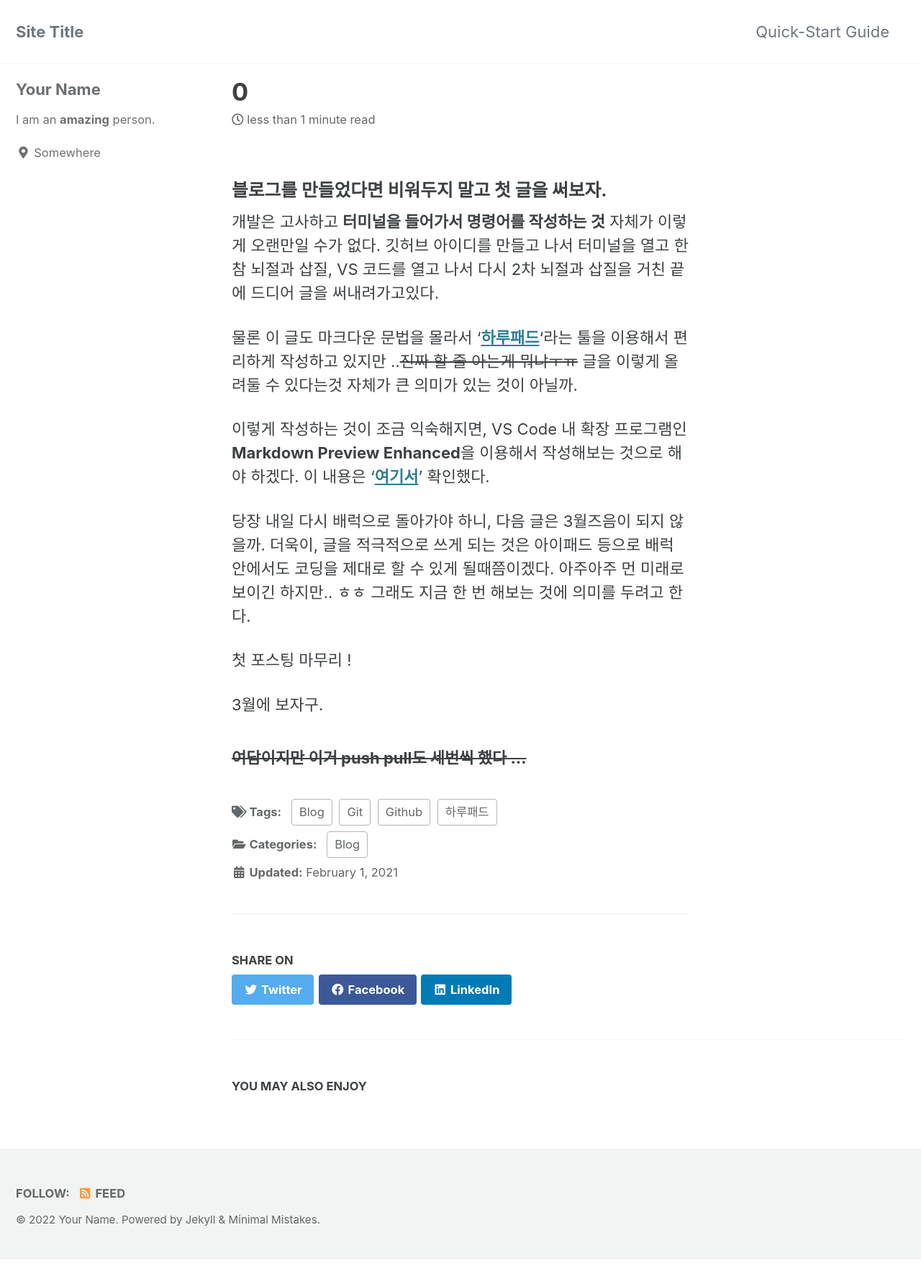
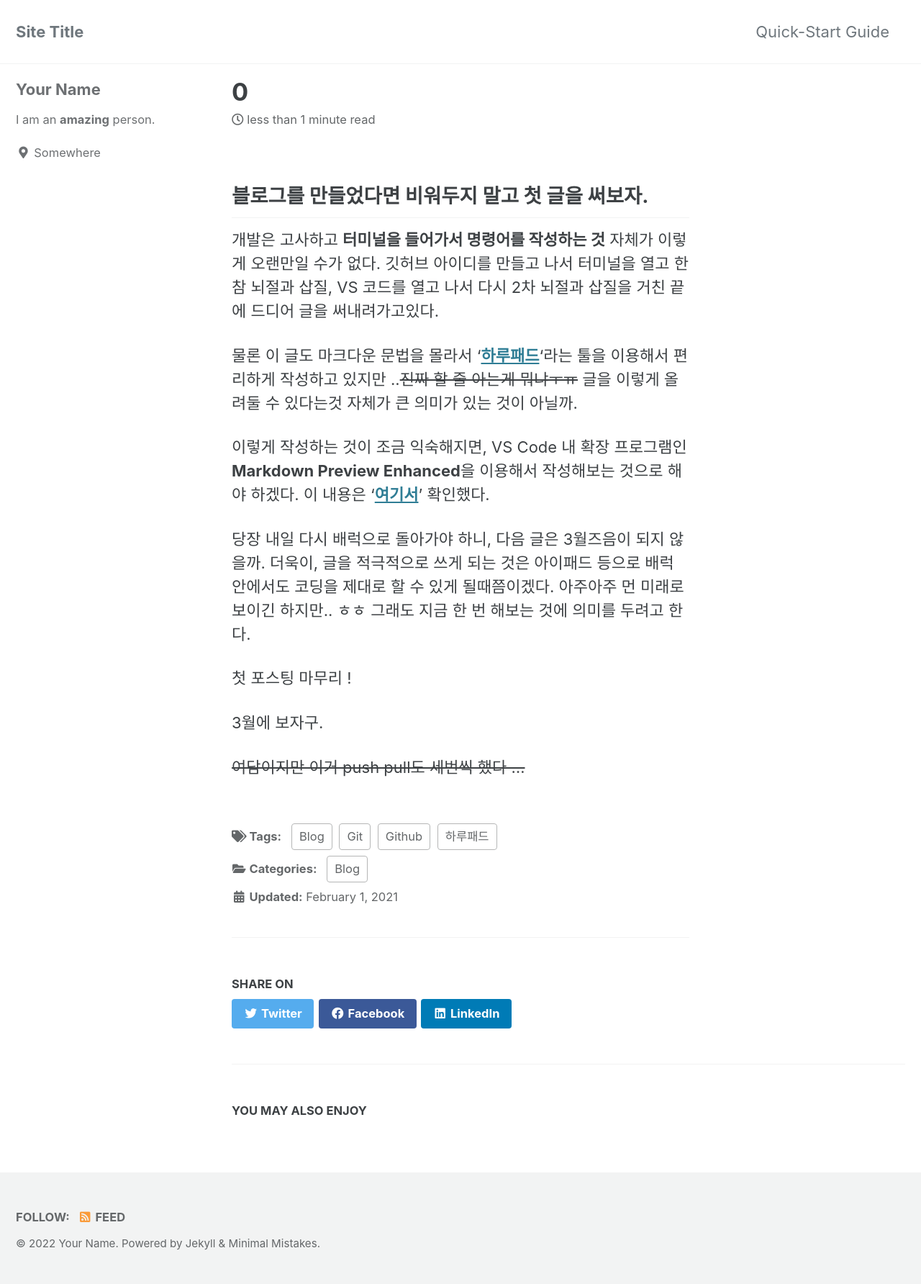
Before and after one commit to JyngJ/JyngJ.github.io, a Jekyll site: the page built from _posts/2021-02-01-0.md, in a window 1280 px wide. Shown: the whole page at 72% size. Built offline with Jekyll 4.4.1, drawn with Linux system fonts in a browser that asks for light colours; cached includes are drawn as plain includes; before the commit the page ends 1750 px from its top, so only the background shows below that.

```diff
--- a/_posts/2021-02-01-0.md
+++ b/_posts/2021-02-01-0.md
@@ -14,21 +14,22 @@ date: 2021-02-01
 last_modified_at: 2021-02-01
 ---
 
-### 블로그를 만들었다면 비워두지 말고 첫 글을 써보자.
-
- 개발은 고사하고 **터미널을 들어가서 명령어를 작성하는 것** 자체가 이렇게 오랜만일 수가 없다. 깃허브 아이디를 만들고 나서 터미널을 열고 한참 뇌절과 삽질, VS 코드를 열고 나서 다시 2차 뇌절과 삽질을 거친 끝에 드디어 글을 써내려가고있다.
+## 블로그를 만들었다면 비워두지 말고 첫 글을 써보자.
 
 
- 물론 이 글도 마크다운 문법을 몰라서 '[**하루패드**](http://pad.haroopress.com/page.html)'라는 툴을 이용해서 편리하게 작성하고 있지만 ..~~진짜 할 줄 아는게 뭐냐ㅜㅠ~~ 글을 이렇게 올려둘 수 있다는것 자체가 큰 의미가 있는 것이 아닐까.
+개발은 고사하고 **터미널을 들어가서 명령어를 작성하는 것** 자체가 이렇게 오랜만일 수가 없다. 깃허브 아이디를 만들고 나서 터미널을 열고 한참 뇌절과 삽질, VS 코드를 열고 나서 다시 2차 뇌절과 삽질을 거친 끝에 드디어 글을 써내려가고있다.
+
+
+물론 이 글도 마크다운 문법을 몰라서 '[**하루패드**](http://pad.haroopress.com/page.html)'라는 툴을 이용해서 편리하게 작성하고 있지만 ..~~진짜 할 줄 아는게 뭐냐ㅜㅠ~~ 글을 이렇게 올려둘 수 있다는것 자체가 큰 의미가 있는 것이 아닐까.
 
 이렇게 작성하는 것이 조금 익숙해지면, VS Code 내 확장 프로그램인 **Markdown Preview Enhanced**을 이용해서 작성해보는 것으로 해야 하겠다. 이 내용은 '[**여기서**](https://ansohxxn.github.io/blog/posting/)' 확인했다.
 
 
- 당장 내일 다시 배럭으로 돌아가야 하니, 다음 글은 3월즈음이 되지 않을까. 더욱이, 글을 적극적으로 쓰게 되는 것은 아이패드 등으로 배럭 안에서도 코딩을 제대로 할 수 있게 될때쯤이겠다. 아주아주 먼 미래로 보이긴 하지만.. ㅎㅎ 그래도 지금 한 번 해보는 것에 의미를 두려고 한다.
+당장 내일 다시 배럭으로 돌아가야 하니, 다음 글은 3월즈음이 되지 않을까. 더욱이, 글을 적극적으로 쓰게 되는 것은 아이패드 등으로 배럭 안에서도 코딩을 제대로 할 수 있게 될때쯤이겠다. 아주아주 먼 미래로 보이긴 하지만.. ㅎㅎ 그래도 지금 한 번 해보는 것에 의미를 두려고 한다.
 
 첫 포스팅 마무리 !
 
 3월에 보자구.
 
 
-###### ~~여담이지만 이거 push pull도 세번씩 했다 ...~~
+~~여담이지만 이거 push pull도 세번씩 했다 ...~~
```
